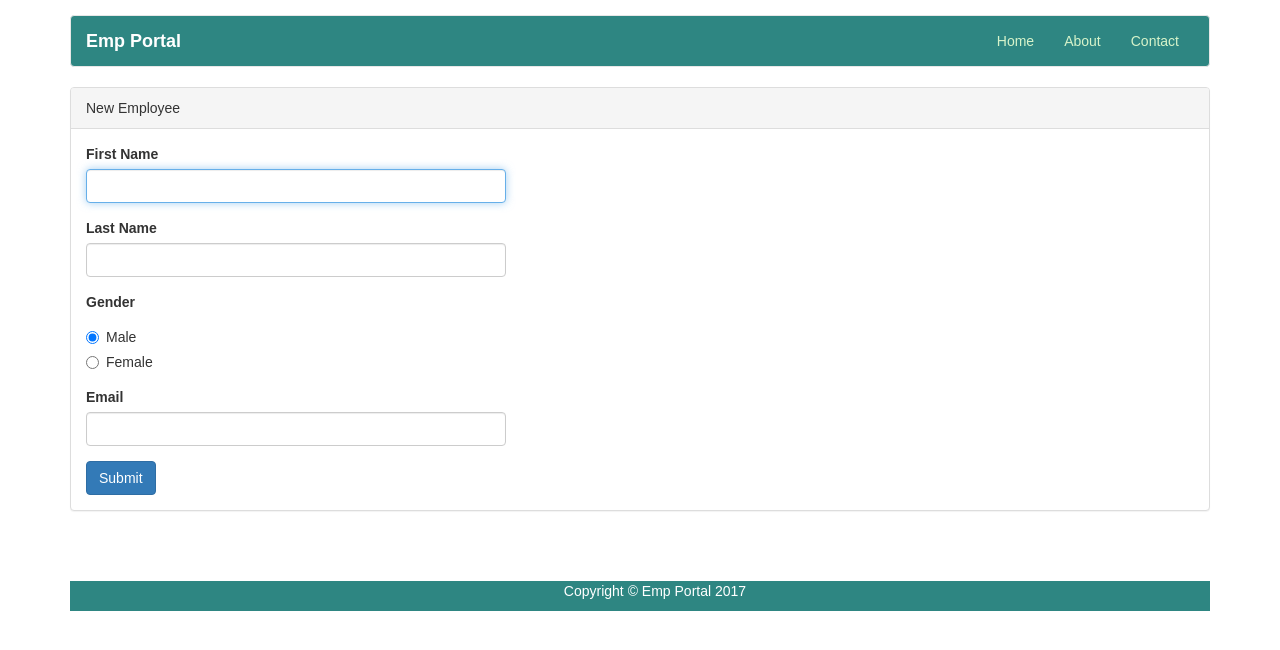
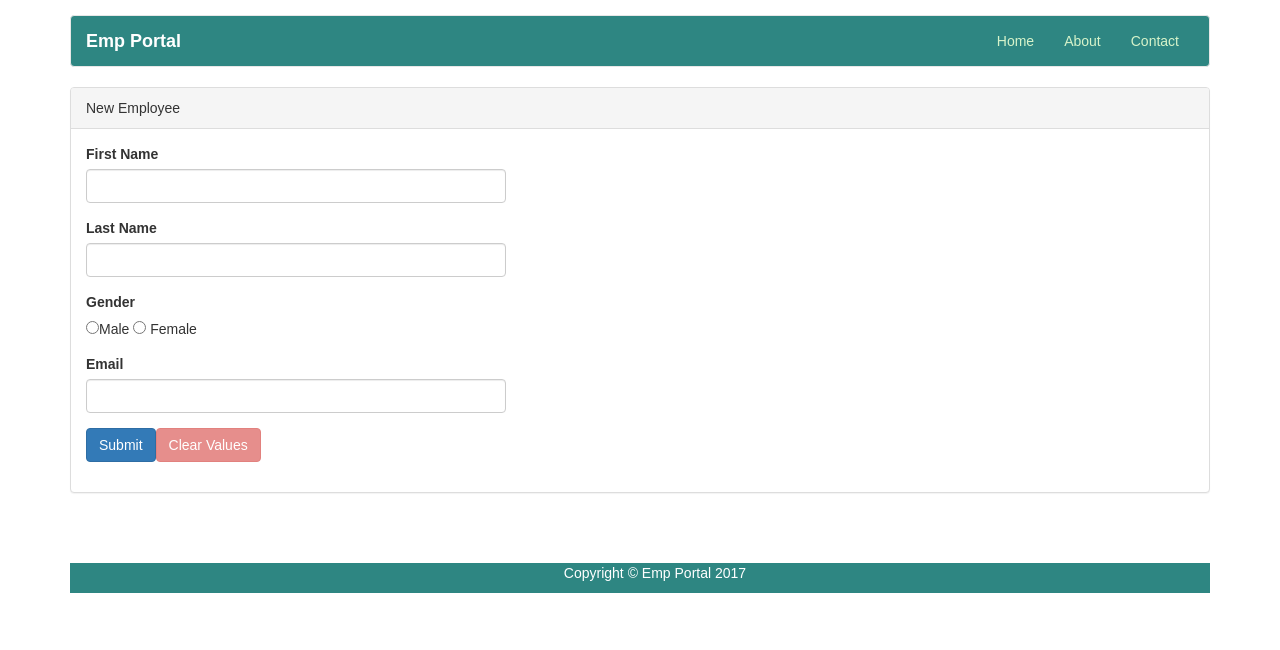
Before and after one commit to Gauravbtc/EmpPortal, a React (Create React App) app: page /employee/new in a window 1280 px wide. Shown: the top 650 px of the page. Built offline with nearby package versions, Linux system fonts and the light colour scheme.

Commit message:
implement redux form for employee

```diff
--- a/package.json
+++ b/package.json
@@ -13,6 +13,7 @@
     "react-scripts": "1.0.11",
     "redux": "^3.7.2",
     "redux-devtools-extension": "^2.13.2",
+    "redux-form": "^7.0.4",
     "redux-thunk": "^2.2.0"
   },
   "scripts": {
--- a/src/Routes/Routes.js
+++ b/src/Routes/Routes.js
@@ -8,6 +8,7 @@ import EmployeeIndex from '../pages/employee/EmployeeIndex';
 import ShowEmployee from '../pages/employee/ShowEmployee';
 import NewEmployeePage from '../pages/employee/NewEmployeePage';
 import EditEmployeePage from '../pages/employee/EditEmployeePage';
+import EmpFormPage from '../pages/employee/EmpFormPage';
 //import NewEmployee from '../components/employees/NewEmployee';
 //import ShowEmployee from '../containers/Employee/ShowEmployee';
 //import ShowEmployee from '../components/employees/ShowEmployee';
@@ -21,6 +22,7 @@ export default () => (
     <Route path = "/employee/show/:id" exact component = {ShowEmployee} />
     <Route path = "/employee/new" exact component = {NewEmployeePage} />
     <Route path = "/employee/:id/edit" exact component = {EditEmployeePage} />
+    <Route path = "/empForm/new" exact component = {EmpFormPage} />
     <Route component={NotFound} />
   </Switch>
 );
--- a/src/components/employees/EditEmployee.js
+++ b/src/components/employees/EditEmployee.js
@@ -1,108 +1,22 @@
 import React, { Component } from 'react';
-import EmployeeForm from './EmployeeForm';
+import  EmpForm from './EmpForm';
 import { withRouter } from 'react-router-dom';
 
 class EditEmployee extends Component{
   constructor(props) {
     super(props);
-     this.state = {
-       emp: {
-         firstname: '',
-         lastname: '',
-         email: '',
-         gender: '',
-         status: false,
-       },
-      errors: {
-        firstname: '',
-        lastname: '',
-        email: ''
-      }
-   };
-   this.saveEmployee = this.saveEmployee.bind(this);
-   this.setGender = this.setGender.bind(this);
-   this.updateEmployeeState = this.updateEmployeeState.bind(this);
-   this.handleValidation = this.handleValidation.bind(this);
   }
 
   componentDidMount(){
       this.props.fetchEmployee(this.props.id)
     }
 
-    updateEmployeeState(event){
-     const field = event.target.name;
-     const emp= this.state.emp;
-     emp[field] = event.target.value;
-     return this.setState({emp: emp});
-    }
-
-    setGender(event){
-      const emp = this.state.emp;
-      const field = event.target.name
-      emp[field] = event.target.value;
-      return this.setState({emp: emp});
-    }
-
-    handleValidation(){
-      let errors = this.state.errors;
-      let formIsValid = true;
-      let emp = this.state.emp;
-
-      if(!emp.firstname){
-        console.log(!this.state.firtname);
-          formIsValid = false;
-          errors.firstname = "First name is required";
-        }
-        else{
-          if(!emp.firstname.match(/^[a-zA-Z]+$/)){
-               formIsValid = false;
-               errors.firstname = "Only letters";
-             }
-        }
-
-       if(!emp.lastname){
-           formIsValid = false;
-           errors.lastname= "Last name is required";
-         }
-
-      else{
-       if(typeof(emp.lastname!== "undefined")){
-         if(!emp.lastname.match(/^[a-zA-Z]+$/)){
-            formIsValid = false;
-            errors.lastname = "Only letters";
-          }
-        }
-      }
-
-        if(!emp.email){
-              formIsValid = false;
-              errors.email = "Email id is required";
-          }
-        else{
-          if(typeof(emp.email !== "undefined")){
-           let lastAtPos = emp.email.lastIndexOf('@');
-           let lastDotPos = emp.email.lastIndexOf('.');
-
-           if (!(lastAtPos < lastDotPos && lastAtPos > 0 && emp.email.indexOf('@@') === -1 && lastDotPos > 2 && (emp.email.length - lastDotPos) > 2)) {
-                formIsValid = false;
-                errors.email = "Email is not valid";
-            }
-          }
-        }
-        this.setState({errors: errors});
-        return formIsValid;
-    }
-    saveEmployee(event) {
-     event.preventDefault();
-     if(this.handleValidation()){
-       this.props.updateEmployee(this.state.emp)
-   }
+ submit = (values) => {
+   console.log(values);
+    this.props.updateEmployee(values)
  }
 
    componentWillReceiveProps(nextProps) {
-     if (!nextProps.editEmployee.loading){
-       this.setState({emp: nextProps.editEmployee.employee});
-     }
      if (nextProps.updateEmp.success){
         this.props.history.push('/employee');
      }
@@ -124,7 +38,7 @@ class EditEmployee extends Component{
     }
     return(
       <div>
-        <EmployeeForm emp={this.state.emp} saveEmployee ={this.saveEmployee} updateEmployeeState={this.updateEmployeeState} setGender= {this.setGender} errors= {this.state.errors} />
+        <EmpForm onSubmit= {this.submit} initialValues={employee} />
       </div>
     )
   }
--- /dev/null
+++ b/src/components/employees/EmpForm.js
@@ -0,0 +1,83 @@
+import React from 'react'
+import { Field, reduxForm } from 'redux-form'
+import '../../css/NewEmployee.css';
+
+const validate = values => {
+  const errors = {}
+  if (!values.firstname) {
+    errors.firstname = 'First name is required'
+  }
+  if (!values.lastname) {
+    errors.lastname = 'Last name is required'
+  }
+  if (!values.email) {
+    errors.email = 'email is required'
+  } else if (!/^[A-Z0-9._%+-]+@[A-Z0-9.-]+\.[A-Z]{2,4}$/i.test(values.email)) {
+    errors.email = 'Invalid email address'
+  }
+  return errors
+}
+
+const renderField = ({input,label,type,meta: { touched, error }}) =>
+  <div>
+    <div className="form-group">
+      <input {...input} placeholder={label} type={type} className="form-control"/>
+      {touched &&
+        ((error &&
+          <span style={{color: "red"}}>
+            {error}
+          </span>))}
+    </div>
+  </div>
+
+
+let EmpForm = props => {
+  const { handleSubmit,pristine, reset, submitting} = props
+  return (
+    <div>
+      <div className="panel panel-default">
+        <div className="panel-heading">New Employee</div>
+        <div className="panel-body">
+        <div className="NewEmployee">
+          <form onSubmit={ handleSubmit }>
+            <div>
+              <label htmlFor="firstName">First Name</label>
+              <Field name="firstname" component= {renderField} type="text" />
+            </div>
+            <div>
+              <label htmlFor="lastName">Last Name</label>
+              <Field name="lastname" component={renderField} type="text" />
+            </div>
+            <div className="form-group">
+              <label htmlFor="gender">Gender</label>
+                <div>
+                  <Field name= "gender" component="input" type="radio" value="male" />Male { ' '}
+                  <Field name= "gender" component="input" type="radio" value="female" /> {' '} Female { ' '}
+                </div>
+            </div>
+            <div>
+              <label htmlFor="email">Email</label>
+              <Field name="email" component={renderField} type="email" />
+            </div>
+            <div className="form-group">
+              <div>
+                <button type="submit" disabled={submitting} className="btn btn-primary">Submit</button>
+                <button type="button" disabled={pristine || submitting} onClick={reset} className="btn btn-danger">
+                  Clear Values
+                </button>
+              </div>
+            </div>
+          </form>
+        </div>
+        </div>
+        </div>
+    </div>
+  )
+}
+EmpForm = reduxForm({
+  // a unique name for the form
+  form: 'Employee',
+  validate
+})(EmpForm)
+
+export default EmpForm;
--- a/src/components/employees/NewEmployee.js
+++ b/src/components/employees/NewEmployee.js
@@ -1,109 +1,17 @@
 import React, { Component } from 'react';
-import EmployeeForm from './EmployeeForm';
+import  EmpForm from './EmpForm';
+class NewEmployee extends Component {
 
-class NewEmployee extends Component {
-  constructor(props) {
-    super(props);
-     this.state = {
-      emp: {
-        firstname: '',
-        lastname: '',
-        email: '',
-        gender: 'male',
-        status: false,
-      },
-      errors: {
-        firstname: '',
-        lastname: '',
-        email: ''
-      }
-   };
-   this.saveEmployee = this.saveEmployee.bind(this);
-   this.setGender = this.setGender.bind(this);
-   this.updateEmployeeState = this.updateEmployeeState.bind(this);
-   this.handleValidation = this.handleValidation.bind(this);
-  }
+ submit = (values) => {
+   console.log(values);
+    this.props.createEmployee(values);
+ }
 
-   updateEmployeeState(event){
-    const field = event.target.name;
-    const emp= this.state.emp;
-    emp[field] = event.target.value;
-    return this.setState({emp: emp});
+ componentWillReceiveProps(nextProps) {
+     if(nextProps.newEmployee.success){
+       this.props.history.push("/employee")
+     }
    }
-
-
-
-   setGender(event){
-     const emp = this.state.emp;
-     const field = event.target.name
-     emp[field] = event.target.value;
-     this.setState({emp: emp});
-   }
-
-   handleValidation(){
-     let errors = this.state.errors;
-     let formIsValid = true;
-     let emp = this.state.emp;
-
-     if(!emp.firstname){
-       console.log(!this.state.firtname);
-         formIsValid = false;
-         errors.firstname = "First name is required";
-       }
-       else{
-         if(!emp.firstname.match(/^[a-zA-Z]+$/)){
-              formIsValid = false;
-              errors.firstname = "Only letters";
-            }
-       }
-
-      if(!emp.lastname){
-          formIsValid = false;
-          errors.lastname= "Last name is required";
-        }
-
-     else{
-      if(typeof(emp.lastname!== "undefined")){
-       	if(!emp.lastname.match(/^[a-zA-Z]+$/)){
-           formIsValid = false;
-           errors.lastname = "Only letters";
-         }
-       }
-     }
-
-       if(!emp.email){
-             formIsValid = false;
-             errors.email = "Email id is required";
-         }
-       else{
-         if(typeof(emp.email !== "undefined")){
-         	let lastAtPos = emp.email.lastIndexOf('@');
-         	let lastDotPos = emp.email.lastIndexOf('.');
-
-         	if (!(lastAtPos < lastDotPos && lastAtPos > 0 && emp.email.indexOf('@@') === -1 && lastDotPos > 2 && (emp.email.length - lastDotPos) > 2)) {
-               formIsValid = false;
-               errors.email = "Email is not valid";
-           }
-         }
-       }
-       this.setState({errors: errors});
-       return formIsValid;
-   }
-
-   saveEmployee(event) {
-    event.preventDefault();
-    if(this.handleValidation()){
-    this.props.createEmployee(this.state.emp)}
-
-  }
-
-
-  componentWillReceiveProps(nextProps) {
-    if(nextProps.newEmployee.success){
-      this.props.history.push("/employee")
-    }
-  }
-
 
   render(){
     const { employee, loading, error,success} = this.props.newEmployee;
@@ -114,7 +22,7 @@ class NewEmployee extends Component {
     }
     return(
       <div>
-          <EmployeeForm emp={this.state.emp} saveEmployee ={this.saveEmployee} updateEmployeeState={this.updateEmployeeState} setGender= {this.setGender} errors= {this.state.errors} />
+        <EmpForm onSubmit= {this.submit} />
       </div>
     );
   }
--- a/src/containers/Card.js
+++ b/src/containers/Card.js
@@ -21,7 +21,7 @@ class Card extends Component{
             <div className="card-block">
               <h4 className="card-title">Products</h4>
               <p className="card-text">Some quick example text to build on the card title and make up the bulk of the card's content.</p>
-              <a href="#" className="btn btn-primary">Products</a>
+              <Link to="/empForm/new" className="btn btn-primary">Employee</Link>
             </div>
             </div>
           </div>
--- /dev/null
+++ b/src/pages/employee/EmpFormPage.js
@@ -0,0 +1,30 @@
+import React ,{ Component } from 'react'
+import  EmpForm from '../../components/employees/EmpForm';
+
+class EmpFormPage extends Component{
+  submit = (values) => {
+    //console.log(values);
+    console.log(values);
+  }
+
+  constructor(props) {
+    super(props);
+    this.state = {
+    emp: {
+     firstName: 'gaurav',
+     lastName: 'Makwana',
+     email: 'gv@gmail.com',
+   }
+ }
+ }
+
+
+  render(){
+    return(
+        <EmpForm onSubmit= {this.submit} initialValues={this.state.emp} />
+    )
+  }
+}
+
+
+export default EmpFormPage;
--- a/src/reducers/index_reducers.js
+++ b/src/reducers/index_reducers.js
@@ -1,7 +1,9 @@
 import { combineReducers } from 'redux'
 import employee from './employee_reducers'
+import { reducer as formReducer } from 'redux-form'
 
 const rootReducer = combineReducers({
-  employees: employee
+  employees: employee,
+  form: formReducer
 })
 export default rootReducer
```
Also changed, not shown: 1 other file (tests, documents, lock files or other folders).
